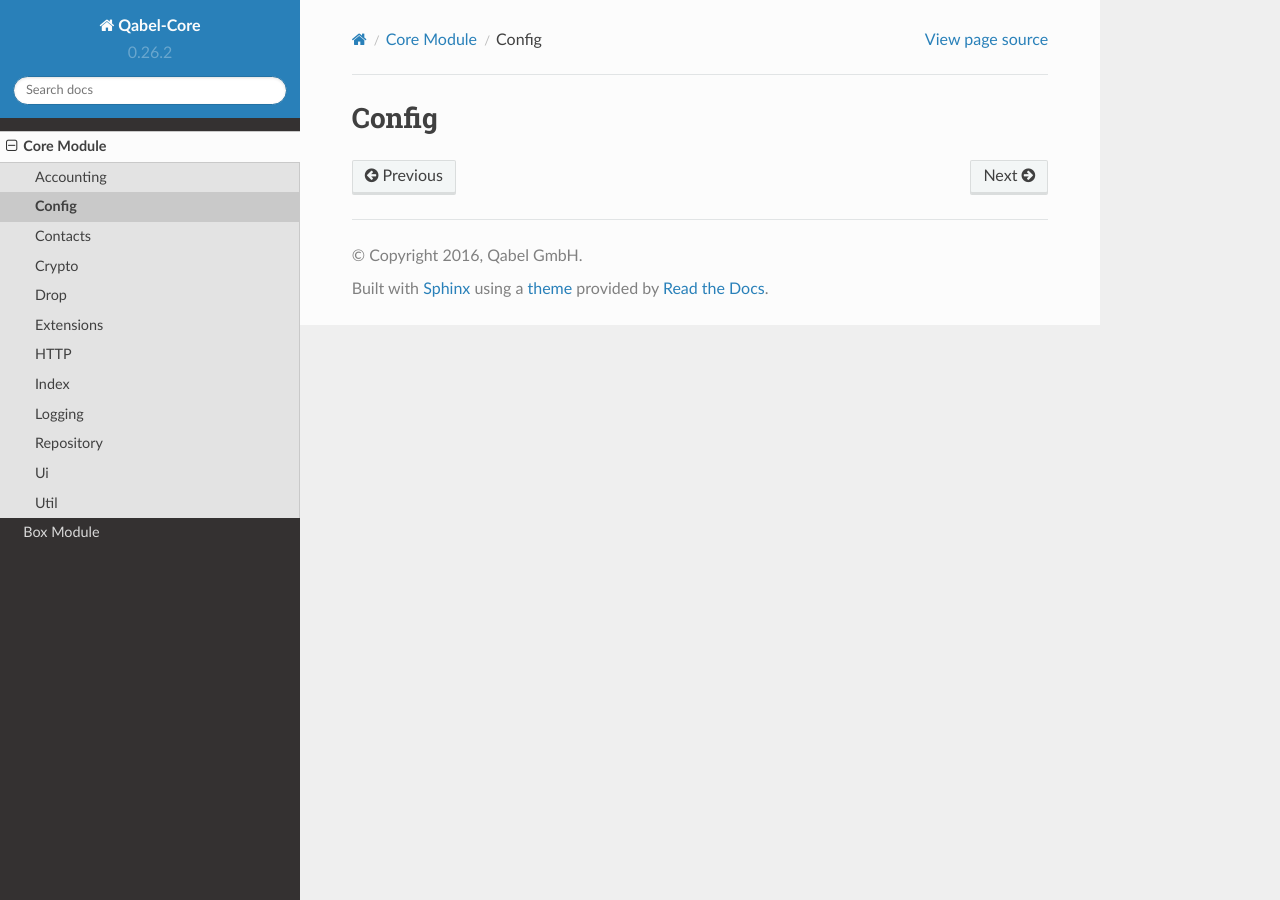
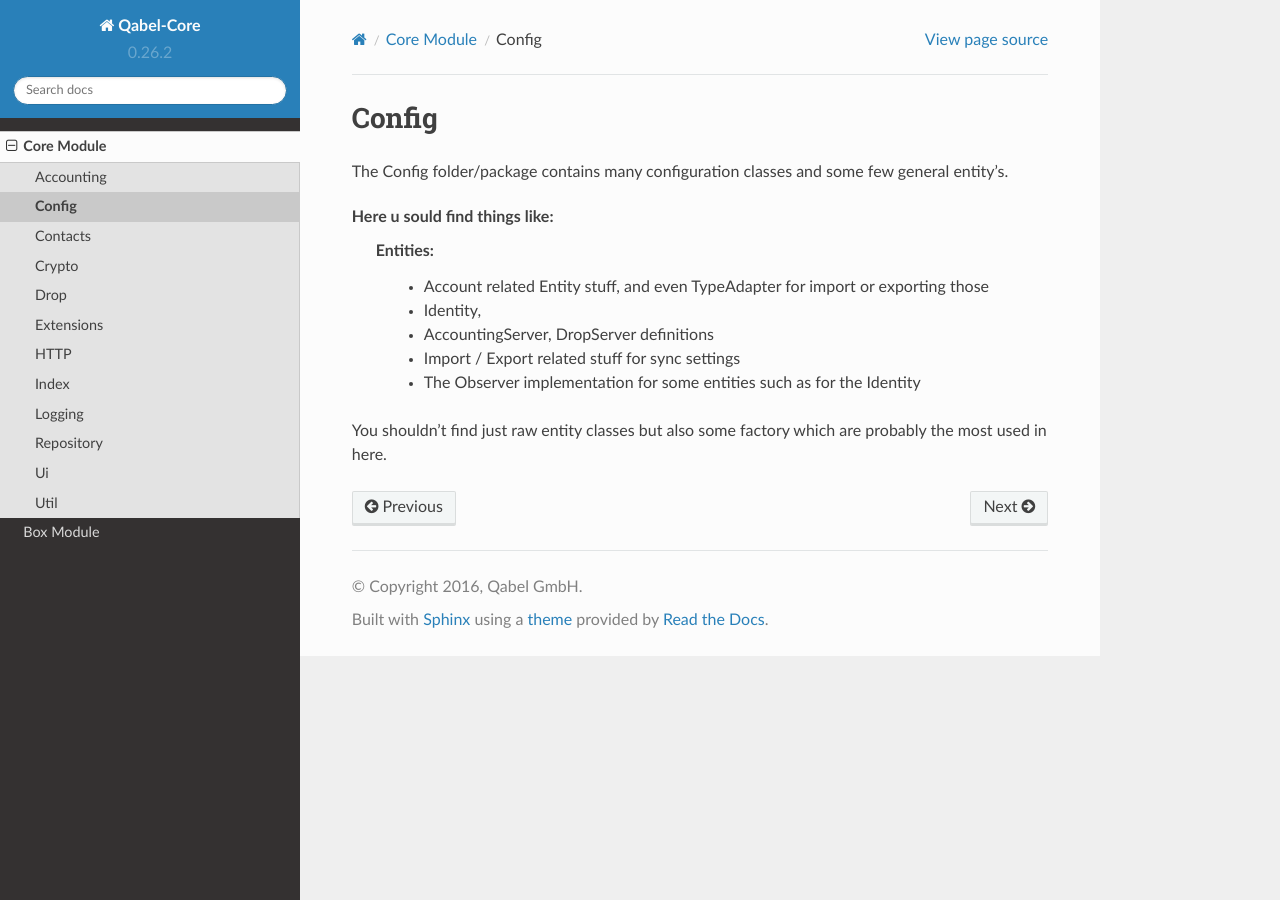
Before and after one commit to Qabel/qabel-core, a Sphinx documentation site: the page built from docs/source/core/config.rst, in a window 1280 px wide. Built offline with Sphinx 7.4.7 and the Read the Docs theme 2.0.0, drawn with Linux system fonts in a browser that asks for light colours.

Commit message:
config package short introduction

```diff
--- a/docs/source/core/config.rst
+++ b/docs/source/core/config.rst
@@ -3,3 +3,16 @@
 
 .. toctree::
     :maxdepth: 2
+
+The Config folder/package contains many configuration classes and some few general entity's.
+
+
+Here u sould find things like:
+    Entities:
+        - Account related Entity stuff, and even TypeAdapter for import or exporting those
+        - Identity,
+        - AccountingServer, DropServer definitions
+        - Import / Export related stuff for sync settings
+        - The Observer implementation for some entities such as for the Identity
+
+You shouldn't find just raw entity classes but also some factory which are probably the most used in here.
```
